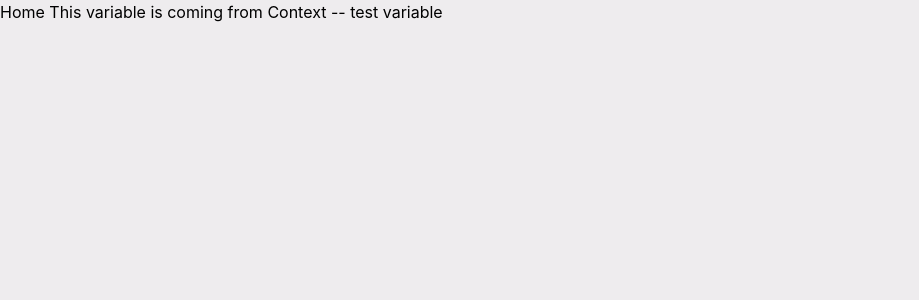
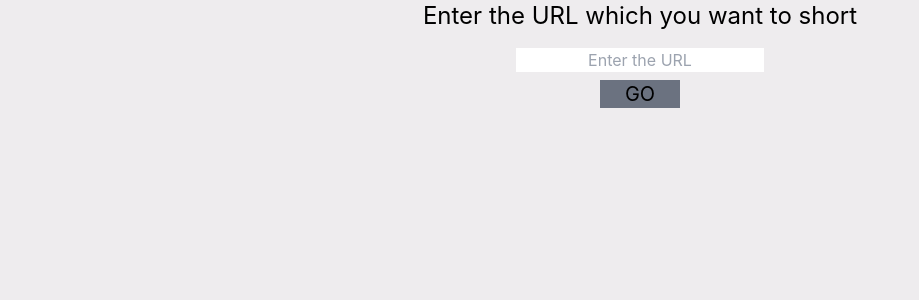
Before and after one commit to Prakashh21/shortly-frontend, a React (Vite) app: page /home in a window 1280 px wide. Shown: the top 300 px of the page, without its empty margins (0-919 px from the left). Built offline with nearby package versions, Linux system fonts and the light colour scheme.

Commit message:
added home page code

```diff
--- a/package.json
+++ b/package.json
@@ -9,6 +9,7 @@
     "preview": "vite preview"
   },
   "dependencies": {
+    "axios": "^1.3.3",
     "react": "^18.2.0",
     "react-dom": "^18.2.0",
     "react-router-dom": "^6.8.1"
--- a/src/Pages/Home.jsx
+++ b/src/Pages/Home.jsx
@@ -1,12 +1,57 @@
-import React, { useContext } from 'react'
+import axios from 'axios'
+import React, { useContext, useState } from 'react'
 import { Context } from '../Context/Context'
 
 
 function Home() {
     const {testState} = useContext(Context)
+    const [inputState , setInputState] = useState()
+
+    const shortUrlHandler = (url) => {
+          axios(
+            {
+              method: 'post',
+              url: 'http://localhost:8001/',
+              data: {"url": String(url)},
+
+            }
+          ).then((resp) => {
+            console.log(resp)
+          })
+    }
+
+
+
   return (
-    <div>Home
-        This variable is coming from Context -- {testState}
+    <div>
+
+
+      <div className='text-center text-2xl'>
+
+              Enter the URL which you want to short
+      </div>
+
+       <div className="mt-4">
+
+
+       <input
+        className='block mx-auto outline-none text-center'
+        type="text"
+        value={inputState}
+        placeholder="Enter the URL"
+        onChange={(e) => setInputState(e.target.value)}
+
+        ></input>
+
+       </div>
+
+
+      <div className=' mt-2'>
+          <div onClick={() => shortUrlHandler(inputState)} className=' text-xl w-20 mx-auto text-center bg-gray-500 text-black'>
+              GO
+          </div>
+      </div>
+
     </div>
 
   )
```
Also changed, not shown: 1 other file (tests, documents, lock files or other folders).
